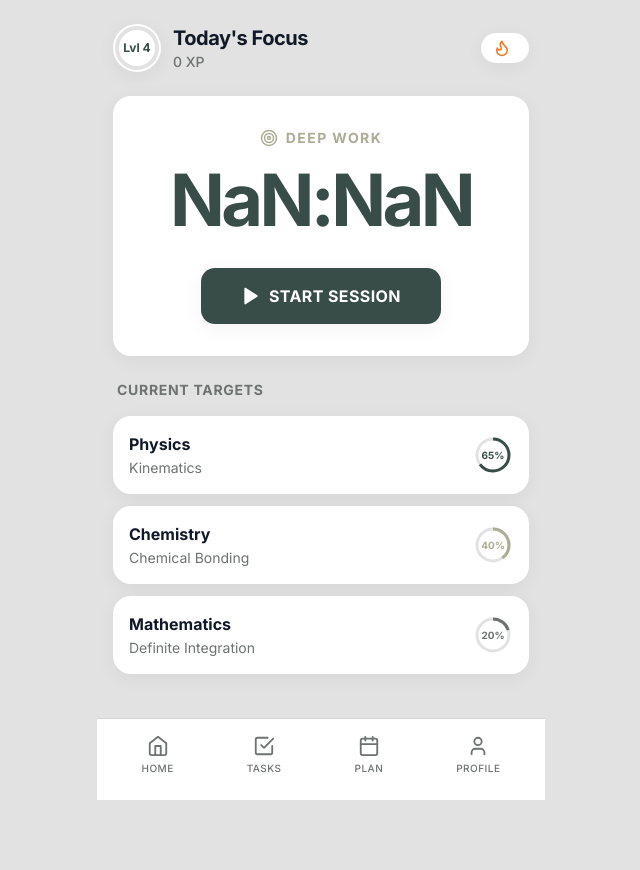
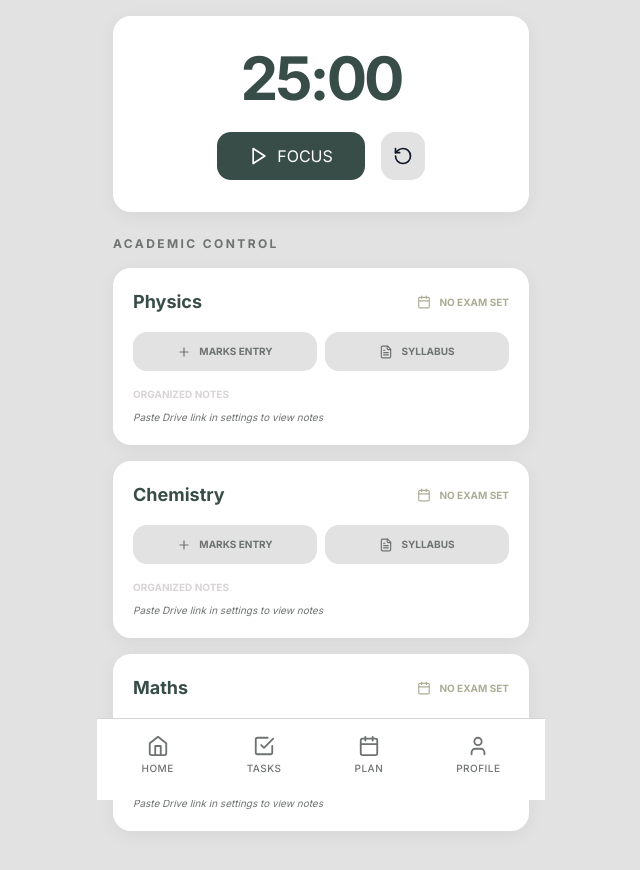
Before and after one commit to hetkeraliya/monkstudy, a Next.js app: page / in a window 1280 px wide. Shown: the top 870 px of the page, without its empty margins (319-959 px from the left). Built offline with nearby package versions, Linux system fonts and the light colour scheme.

Commit message:
Update page.tsx

```diff
--- a/app/page.tsx
+++ b/app/page.tsx
@@ -1,98 +1,94 @@
 "use client";
-
-import { useState } from "react";
+import { useState, useEffect, useRef } from "react";
 import { motion } from "framer-motion";
+import { Play, Pause, RotateCcw, Plus, ExternalLink, Calendar, FileText } from "lucide-react";
 import { useStore } from "../store/useStore";
 import { vibrate } from "../lib/db";
-import { Play, Pause, Flame, Target } from "lucide-react";
 
-export default function Home() {
-  const { xp, streak, pomodoroWork } = useStore();
+export default function Dashboard() {
+  const { xp, subjects, addXp, updateSubject } = useStore();
+  const [timeLeft, setTimeLeft] = useState(25 * 60);
   const [isRunning, setIsRunning] = useState(false);
-  const [timeLeft, setTimeLeft] = useState(pomodoroWork * 60);
+  const workerRef = useRef<Worker>();
+
+  useEffect(() => {
+    workerRef.current = new Worker(new URL('../../public/timerWorker.js', import.meta.url));
+    workerRef.current.onmessage = () => {
+      setTimeLeft((prev) => {
+        if (prev <= 1) {
+          vibrate([100, 50, 100]);
+          setIsRunning(false);
+          addXp(50); // Earn 50 XP per session
+          return 0;
+        }
+        return prev - 1;
+      });
+    };
+    return () => workerRef.current?.terminate();
+  }, [addXp]);
 
   const toggleTimer = () => {
     vibrate(30);
+    if (isRunning) workerRef.current?.postMessage({ action: 'stop' });
+    else workerRef.current?.postMessage({ action: 'start' });
     setIsRunning(!isRunning);
-    // Note: Web Worker logic would attach here for background tracking
   };
 
-  const subjects = [
-    { id: 1, name: "Physics", chapter: "Kinematics", progress: 65, color: "#384D48" },
-    { id: 2, name: "Chemistry", chapter: "Chemical Bonding", progress: 40, color: "#ACAD94" },
-    { id: 3, name: "Mathematics", chapter: "Definite Integration", progress: 20, color: "#6E7271" },
-  ];
-
   return (
-    <motion.div
-      initial={{ opacity: 0, y: 10 }}
-      animate={{ opacity: 1, y: 0 }}
-      className="space-y-6"
-    >
-      {/* Top Bar: XP & Streak */}
-      <header className="flex justify-between items-center pt-2">
-        <div className="flex items-center gap-3">
-          <div className="relative w-12 h-12 flex items-center justify-center bg-monk-card rounded-full shadow-matte">
-            <svg className="absolute inset-0 w-full h-full transform -rotate-90">
-              <circle cx="24" cy="24" r="20" stroke="#E2E2E2" strokeWidth="4" fill="none" />
-              <circle cx="24" cy="24" r="20" stroke="#ACAD94" strokeWidth="4" fill="none" strokeDasharray="125" strokeDashoffset={125 - (125 * (xp % 1000)) / 1000} className="transition-all duration-1000" />
-            </svg>
-            <span className="text-xs font-bold text-monk-dark">Lvl 4</span>
-          </div>
-          <div>
-            <h1 className="text-xl font-bold text-monk-textMain tracking-tight">Today's Focus</h1>
-            <p className="text-sm text-monk-muted font-medium">{xp} XP</p>
+    <motion.div initial={{ opacity: 0 }} animate={{ opacity: 1 }} className="space-y-6 pb-24">
+      {/* Pomodoro Card */}
+      <div className="matte-card p-8 flex flex-col items-center shadow-matte">
+        <h2 className="text-6xl font-bold text-monk-dark tracking-tighter">
+          {Math.floor(timeLeft / 60)}:{(timeLeft % 60).toString().padStart(2, '0')}
+        </h2>
+        <div className="flex gap-4 mt-6">
+          <button onClick={toggleTimer} className="matte-btn px-8 py-3 flex items-center gap-2">
+            {isRunning ? <Pause size={20} /> : <Play size={20} />}
+            {isRunning ? "PAUSE" : "FOCUS"}
+          </button>
+          <button onClick={() => setTimeLeft(25 * 60)} className="p-3 bg-monk-bg rounded-btn">
+            <RotateCcw size={20} />
+          </button>
         </div>
       </div>
 
-        <div className="flex items-center gap-1.5 bg-monk-card px-3 py-1.5 rounded-full shadow-matte">
-          <Flame size={18} className="text-orange-500" />
-          <span className="font-bold text-monk-textMain">{streak}</span>
+      {/* Subject Deep Dive */}
+      <section className="space-y-4">
+        <h3 className="text-xs font-bold text-monk-muted uppercase tracking-[0.2em]">Academic Control</h3>
+        {subjects.map((sub) => (
+          <div key={sub.id} className="matte-card p-5 space-y-4">
+            <div className="flex justify-between items-center">
+              <h4 className="text-lg font-bold text-monk-dark">{sub.name}</h4>
+              <div className="flex items-center gap-2 text-monk-olive">
+                <Calendar size={14} />
+                <span className="text-[10px] font-bold uppercase">{sub.nextExam || 'No Exam Set'}</span>
               </div>
-      </header>
-
-      {/* Matte Pomodoro Card */}
-      <div className="matte-card p-8 flex flex-col items-center justify-center relative overflow-hidden">
-        <div className="flex items-center gap-2 text-monk-olive mb-4">
-          <Target size={18} />
-          <span className="text-sm font-bold uppercase tracking-widest">Deep Work</span>
             </div>
 
-        <h2 className="text-7xl font-sans font-bold tracking-tighter text-monk-dark">
-          {Math.floor(timeLeft / 60).toString().padStart(2, '0')}:{(timeLeft % 60).toString().padStart(2, '0')}
-        </h2>
-
-        <button
-          onClick={toggleTimer}
-          className="mt-8 matte-btn px-10 py-4 flex items-center gap-2 shadow-matte"
-        >
-          {isRunning ? <Pause fill="currentColor" size={20} /> : <Play fill="currentColor" size={20} />}
-          <span className="font-bold tracking-wide">{isRunning ? "PAUSE" : "START SESSION"}</span>
+            {/* Quick Actions Grid */}
+            <div className="grid grid-cols-2 gap-2">
+              <button className="bg-monk-bg p-3 rounded-btn text-[10px] font-bold uppercase text-monk-muted flex items-center justify-center gap-2">
+                <Plus size={14} /> Marks Entry
+              </button>
+              <button className="bg-monk-bg p-3 rounded-btn text-[10px] font-bold uppercase text-monk-muted flex items-center justify-center gap-2">
+                <FileText size={14} /> Syllabus
               </button>
             </div>
 
-      {/* Subject Tracking */}
-      <section>
-        <h3 className="text-sm font-bold text-monk-muted uppercase tracking-wider mb-4 pl-1">Current Targets</h3>
-        <div className="space-y-3">
-          {subjects.map((sub) => (
-            <div key={sub.id} className="matte-card p-4 flex items-center justify-between">
-              <div>
-                <h4 className="font-bold text-monk-textMain">{sub.name}</h4>
-                <p className="text-sm text-monk-muted mt-0.5">{sub.chapter}</p>
-              </div>
-
-              {/* Tiny Circular Progress */}
-              <div className="relative w-10 h-10 flex items-center justify-center">
-                <svg className="absolute inset-0 w-full h-full transform -rotate-90">
-                  <circle cx="20" cy="20" r="16" stroke="#E2E2E2" strokeWidth="3" fill="none" />
-                  <circle cx="20" cy="20" r="16" stroke={sub.color} strokeWidth="3" fill="none" strokeDasharray="100" strokeDashoffset={100 - sub.progress} />
-                </svg>
-                <span className="text-[10px] font-bold" style={{ color: sub.color }}>{sub.progress}%</span>
+            {/* Google Drive Notes List */}
+            <div className="space-y-2">
+              <p className="text-[10px] font-bold text-monk-sand uppercase">Organized Notes</p>
+              {sub.notes.length > 0 ? sub.notes.map((note, i) => (
+                <a key={i} href={note.url} target="_blank" className="flex items-center justify-between p-3 bg-monk-bg rounded-btn group">
+                  <span className="text-xs font-medium text-monk-dark">{note.title}</span>
+                  <ExternalLink size={14} className="text-monk-sand group-hover:text-monk-olive" />
+                </a>
+              ) ) : (
+                <p className="text-[10px] text-monk-muted italic">Paste Drive link in settings to view notes</p>
+              )}
             </div>
           </div>
         ))}
-        </div>
       </section>
     </motion.div>
   );
```
Lines whose indentation alone changed are shown as unchanged.
